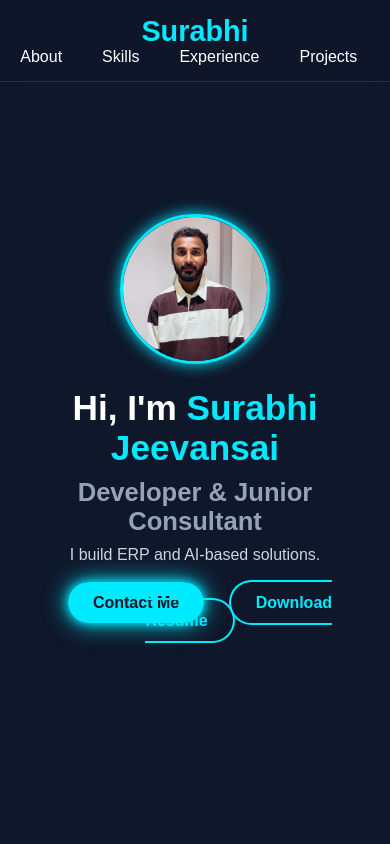
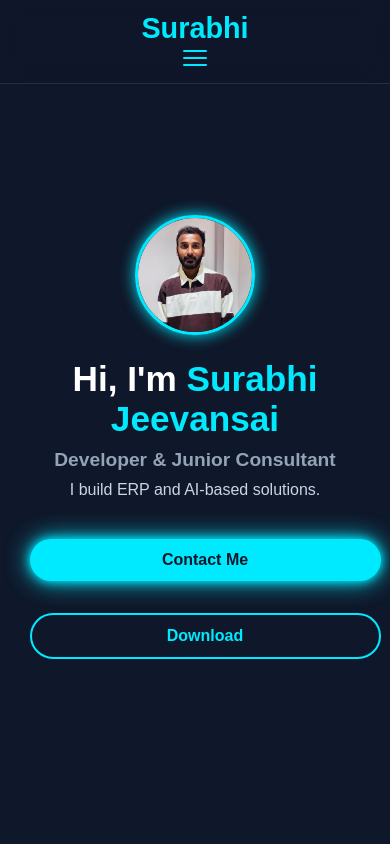
Before and after one commit to Jeevan-2000-18-06/MyPortfolioWebsite, a plain HTML site: page index.html in a window 390 px wide. Shown: the top 844 px of the page. Drawn offline with Linux system fonts and the light colour scheme.

Commit message:
index.html

```diff
--- a/index.css
+++ b/index.css
@@ -101,6 +101,52 @@ header {
     border-radius: 5px;
 }
 
+/* hamburger */
+.menu-toggle {
+    display: none;
+    border: 0;
+    background: transparent;
+    cursor: pointer
+}
+
+.menu-toggle span {
+    display: block;
+    width: 24px;
+    height: 2px;
+    margin: 5px 0;
+    background: #00eaff;
+    border-radius: 2px
+}
+
+/* mobile nav */
+@media (max-width: 768px) {
+    .navbar {
+        padding: 12px 6%
+    }
+
+    .menu-toggle {
+        display: block
+    }
+
+    .nav-links {
+        position: absolute;
+        left: 0;
+        right: 0;
+        top: 64px;
+        background: rgba(15, 23, 42, .95);
+        display: none;
+        flex-direction: column;
+        gap: 16px;
+        padding: 16px 6%;
+        border-top: 1px solid rgba(255, 255, 255, .1);
+    }
+
+    .navbar.open .nav-links {
+        display: flex
+    }
+}
+
+
 /* ========== Home Section ========== */
 .home-section {
     text-align: center;
@@ -136,6 +182,41 @@ header {
     border: 3px solid #00eaff;
     box-shadow: 0 0 15px #00eaff;
 }
+
+/* CTA row */
+.cta-row {
+    display: flex;
+    gap: 12px;
+    flex-wrap: wrap;
+    justify-content: center
+}
+
+@media (max-width:520px) {
+    .cta-row {
+        flex-direction: column;
+        align-items: stretch
+    }
+
+    .btn,
+    .btn-outline {
+        width: 100%;
+        margin: 0
+    }
+
+    .home-section h1 {
+        font-size: 2rem
+    }
+
+    .home-section h2 {
+        font-size: 1.2rem
+    }
+
+    .profile-img {
+        width: 120px;
+        height: 120px
+    }
+}
+
 
 
 /* Buttons */
@@ -408,3 +489,13 @@ footer {
         padding: 80px 5%;
     }
 }
+
+@media (max-width:520px) {
+    .home-section {
+        padding-top: 120px
+    }
+
+    header {
+        position: fixed
+    }
+}
--- a/index.html
+++ b/index.html
@@ -14,6 +14,10 @@
     <header>
         <nav class="navbar">
             <div class="logo">Surabhi<span></span></div>
+            <button class="menu-toggle" aria-label="Toggle menu">
+                <span></span><span></span><span></span>
+            </button>
+
             <ul class="nav-links">
                 <li><a href="#home" class="active">Home</a></li>
                 <li><a href="#about">About</a></li>
@@ -32,8 +36,11 @@
             <h1>Hi, I'm <span>Surabhi Jeevansai</span></h1>
             <h2>Developer & Junior Consultant</h2>
             <p>I build ERP and AI-based solutions.</p>
-            <a href="#contact" class="btn">Contact Me</a>
-            <a href="Surabhi-Jeevansai.pdf" download class="btn-outline">Download Resume</a>
+            <div class="cta-row">
+                <a href="#contact" class="btn">Contact Me</a>
+                <a id="downloadBtn" href="Surabhi-Jeevansai.pdf" class="btn-outline">Download</a>
+            </div>
+
         </div>
 
     </section>
--- a/script.js
+++ b/script.js
@@ -34,3 +34,32 @@ window.addEventListener("scroll", () => {
         }
     });
 });
+
+
+// hamburger toggle
+const navbar = document.querySelector('.navbar');
+const menuBtn = document.querySelector('.menu-toggle');
+if (menuBtn) {
+    menuBtn.addEventListener('click', () => navbar.classList.toggle('open'));
+    // close after clicking a link
+    document.querySelectorAll('.nav-links a').forEach(a =>
+        a.addEventListener('click', () => navbar.classList.remove('open'))
+    );
+}
+
+
+// force-download resume (works on GitHub Pages & iOS)
+function downloadResume(path, filename) {
+    fetch(path).then(res => res.blob()).then(blob => {
+        const url = URL.createObjectURL(blob);
+        const a = document.createElement('a');
+        a.href = url; a.download = filename;
+        document.body.appendChild(a); a.click();
+        a.remove(); URL.revokeObjectURL(url);
+    }).catch(console.error);
+}
+const dl = document.getElementById('downloadBtn');
+if (dl) dl.addEventListener('click', (e) => {
+    e.preventDefault();
+    downloadResume('Surabhi-Jeevansai.pdf', 'Surabhi-Jeevansai.pdf');
+});
```
